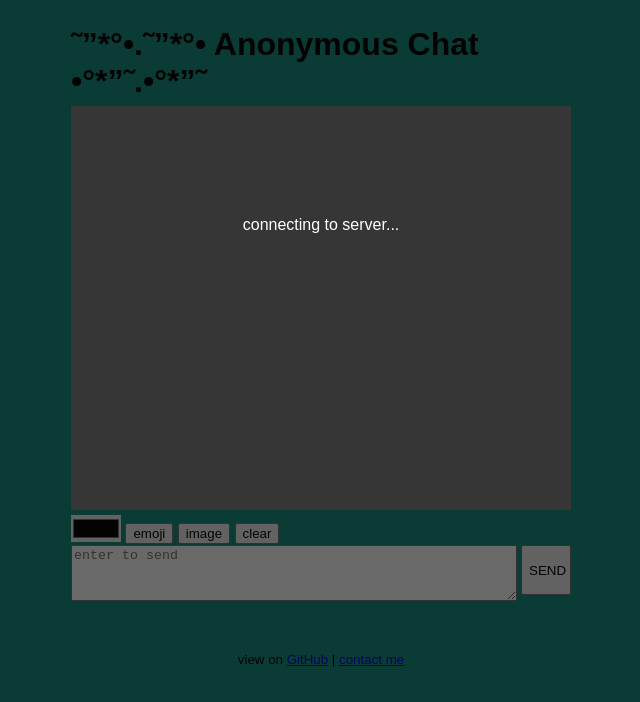
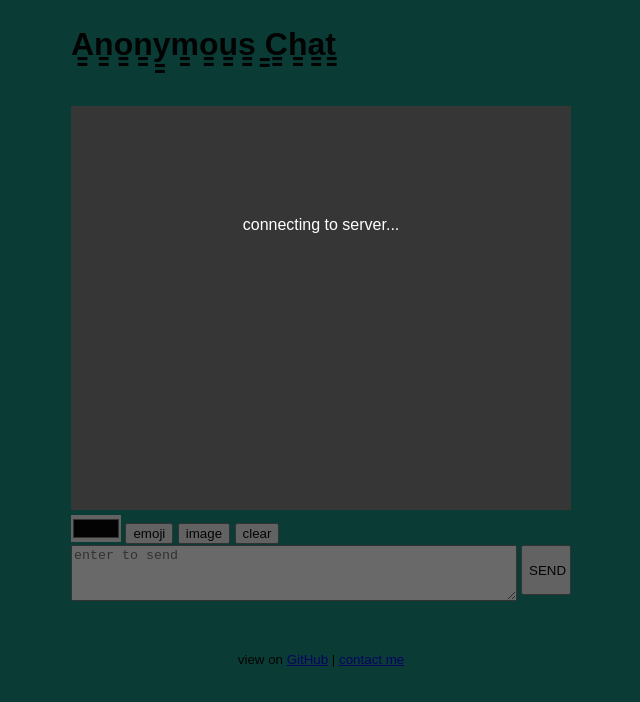
Before and after one commit to PilarV2/Anonymous-Chat-Web, a website: page www/index.html in a window 1280 px wide. Shown: the whole page, without its empty margins (319-959 px from the left). Drawn offline with nearby package versions, Linux system fonts and the light colour scheme; no server answers.

Commit message:
Update index.html

```diff
--- a/www/index.html
+++ b/www/index.html
@@ -14,7 +14,7 @@
     <body>
         <div class="wrapper">
             <div class="banner">
-                <h1>˜”*°•.˜”*°• Anonymous Chat •°*”˜.•°*”˜</h1>
+                <h1>A̳n̳o̳n̳y̳m̳o̳u̳s̳ ̳C̳h̳a̳t̳</h1>
                 <span id="status"></span>
             </div>
             <div id="historyMsg">
```
